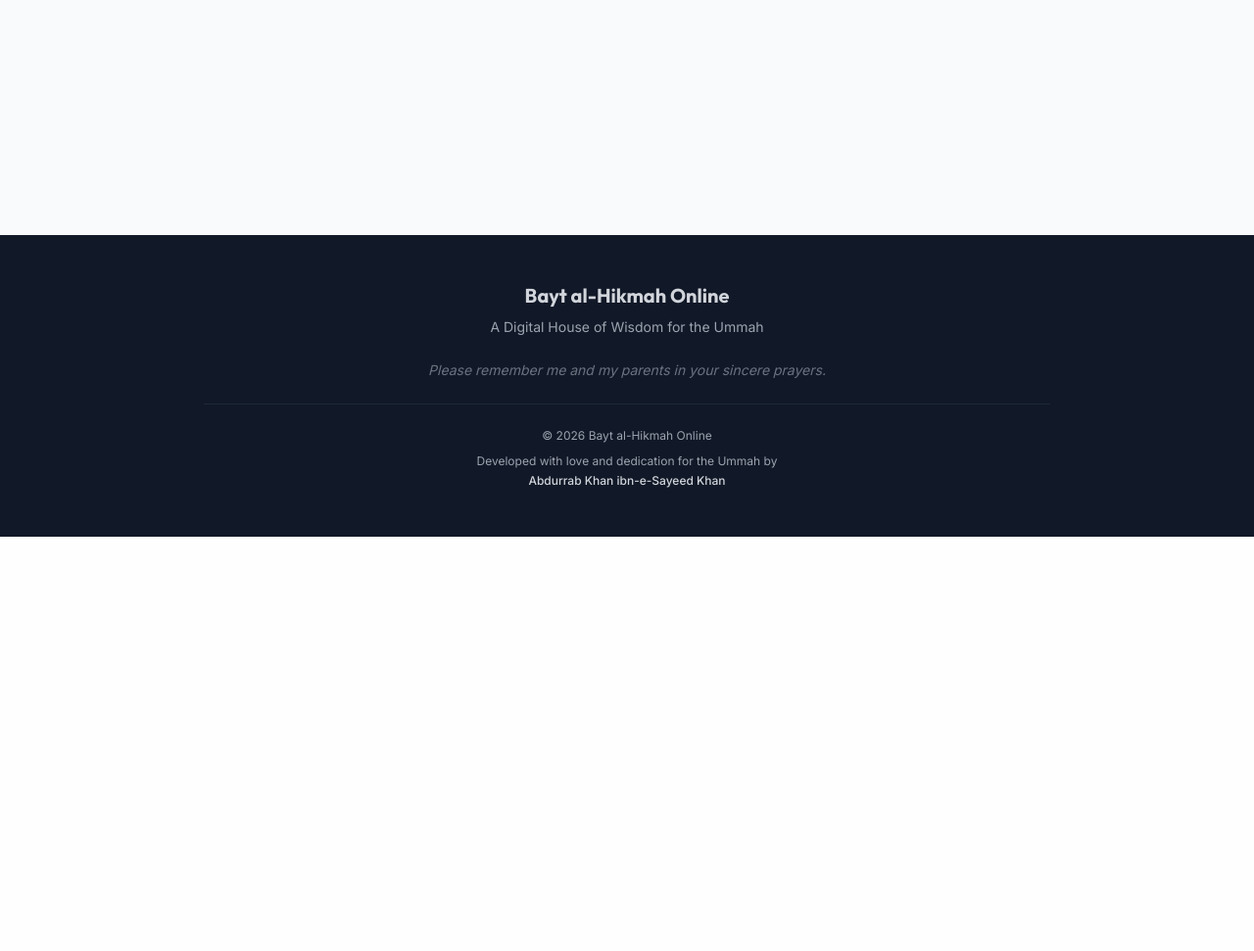
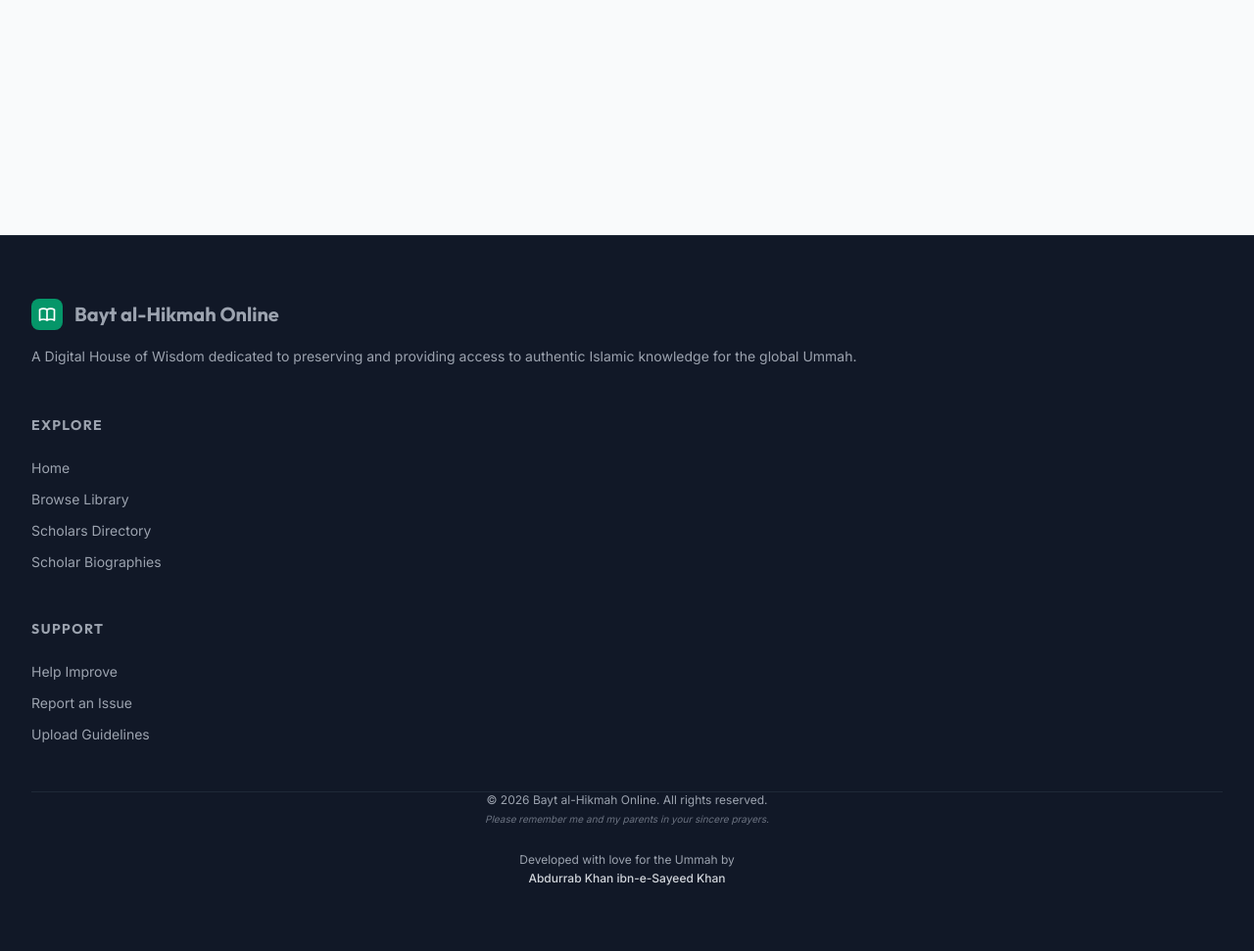
Before and after one commit to AbdurrabKhan198/Digital-Library, a Django app: page /accounts/login/ in a window 1280 px wide. Shown: the part 705-1676 px from the top of the page at 98% size. Before the commit the page ends 1253 px from the top, so only its background shows below. Run offline with Django 5.2, Linux system fonts and the light colour scheme; parts of the project's set-up code (start-up, migrations or seed data) failed here and were passed over; some libraries are stand-ins or nearby versions.

Commit message:
Refactor: Differentiate Scholars Directory and Biographies, update footer navigation

```diff
--- a/myproject/urls.py
+++ b/myproject/urls.py
@@ -12,7 +12,7 @@ urlpatterns = [
     path("ckeditor/", include("ckeditor_uploader.urls")),
     path("accounts/", include("accounts.urls")),
     # Blog / Scholar Biographies
-    path("scholars/", include("blog.urls")),
+    path("biographies/", include("blog.urls")),
     # Library app
     path("", include("library.urls")),
 ]
--- a/templates/base.html
+++ b/templates/base.html
@@ -218,23 +218,57 @@
     </main>
 
     <!-- ===== FOOTER ===== -->
-    <footer class="bg-gray-900 text-gray-400 mt-20 py-12">
-        <div class="max-w-4xl mx-auto px-4 text-center space-y-6">
-            <div class="space-y-2">
-                <h2 class="font-display font-bold text-xl text-gray-300">Bayt al-Hikmah Online</h2>
-                <p class="text-sm">A Digital House of Wisdom for the Ummah</p>
+    <footer class="bg-gray-900 text-gray-400 mt-20 py-16 border-t border-gray-800">
+        <div class="max-w-7xl mx-auto px-4 sm:px-6 lg:px-8">
+            <div class="grid grid-cols-1 md:grid-cols-3 gap-12 mb-12">
+                <!-- Brand Section -->
+                <div class="space-y-4">
+                    <div class="flex items-center gap-3">
+                        <div class="w-8 h-8 bg-emerald-600 rounded-lg flex items-center justify-center">
+                            <svg class="w-5 h-5 text-white" fill="none" stroke="currentColor" viewBox="0 0 24 24">
+                                <path stroke-linecap="round" stroke-linejoin="round" stroke-width="2" d="M12 6.253v13m0-13C10.832 5.477 9.246 5 7.5 5S4.168 5.477 3 6.253v13C4.168 18.477 5.754 18 7.5 18s3.332.477 4.5 1.253m0-13C13.168 5.477 14.754 5 16.5 5c1.747 0 3.332.477 4.5 1.253v13C19.832 18.477 18.247 18 16.5 18c-1.746 0-3.332.477-4.5 1.253"></path>
+                            </svg>
+                        </div>
+                        <h2 class="font-display font-bold text-xl text-gray-200">Bayt al-Hikmah Online</h2>
+                    </div>
+                    <p class="text-sm leading-relaxed max-w-xs">
+                        A Digital House of Wisdom dedicated to preserving and providing access to authentic Islamic knowledge for the global Ummah.
+                    </p>
+                </div>
+
+                <!-- Navigation Links -->
+                <div>
+                    <h3 class="font-display font-bold text-sm text-gray-200 uppercase tracking-widest mb-6">Explore</h3>
+                    <ul class="space-y-3 text-sm">
+                        <li><a href="{% url 'library:home' %}" class="hover:text-emerald-500 transition-colors">Home</a></li>
+                        <li><a href="{% url 'library:book_list' %}" class="hover:text-emerald-500 transition-colors">Browse Library</a></li>
+                        <li><a href="{% url 'library:scholar_list' %}" class="hover:text-emerald-500 transition-colors">Scholars Directory</a></li>
+                        <li><a href="{% url 'blog:article_list' %}" class="hover:text-emerald-500 transition-colors">Scholar Biographies</a></li>
+                    </ul>
+                </div>
+
+                <!-- Community & Support -->
+                <div>
+                    <h3 class="font-display font-bold text-sm text-gray-200 uppercase tracking-widest mb-6">Support</h3>
+                    <ul class="space-y-3 text-sm">
+                        <li><a href="{% url 'library:feedback' %}" class="hover:text-emerald-500 transition-colors">Help Improve</a></li>
+                        <li><a href="{% url 'library:report_issue' %}" class="hover:text-emerald-500 transition-colors">Report an Issue</a></li>
+                        <li><a href="{% url 'library:upload_guidelines' %}" class="hover:text-emerald-500 transition-colors">Upload Guidelines</a></li>
+                    </ul>
+                </div>
             </div>
 
-            <p class="text-sm italic text-gray-500">
-                Please remember me and my parents in your sincere prayers.
-            </p>
-
-            <div class="pt-6 border-t border-gray-800 space-y-2">
-                <p class="text-xs">&copy; 2026 Bayt al-Hikmah Online</p>
-                <p class="text-xs leading-relaxed">
-                    Developed with love and dedication for the Ummah by<br>
-                    <span class="font-medium text-gray-300">Abdurrab Khan ibn-e-Sayeed Khan</span>
-                </p>
+            <div class="pt-8 border-t border-gray-800 flex flex-col md:flex-row justify-between items-center gap-6">
+                <div class="text-center md:text-left">
+                    <p class="text-xs">&copy; 2026 Bayt al-Hikmah Online. All rights reserved.</p>
+                    <p class="text-[10px] mt-1 italic text-gray-500">Please remember me and my parents in your sincere prayers.</p>
+                </div>
+                <div class="text-center md:text-right">
+                    <p class="text-xs leading-relaxed">
+                        Developed with love for the Ummah by<br>
+                        <span class="font-medium text-gray-300">Abdurrab Khan ibn-e-Sayeed Khan</span>
+                    </p>
+                </div>
             </div>
         </div>
     </footer>
--- a/templates/blog/article_list.html
+++ b/templates/blog/article_list.html
@@ -1,6 +1,6 @@
 {% extends "base.html" %}
 
-{% block title %}Scholars & Biographies - Bayt al-Hikmah Online{% endblock %}
+{% block title %}Scholar Biographies - Bayt al-Hikmah Online{% endblock %}
 
 {% block content %}
 <!-- Hero Section -->
@@ -11,7 +11,7 @@
 
     <div class="relative max-w-7xl mx-auto px-4 sm:px-6 lg:px-8 text-center">
         <h1 class="font-display font-extrabold text-3xl md:text-5xl lg:text-6xl text-white mb-6 animate-fade-in-up">
-            Scholars & <span class="text-emerald-600">Knowledge</span>
+            Scholar <span class="text-emerald-600">Biographies</span>
         </h1>
         <p class="max-w-2xl mx-auto text-teal-100/80 text-lg md:text-xl mb-10 animate-fade-in-up stagger-1">
             Explore the lives and contributions of the great minds who shaped Islamic history and sciences.
```
